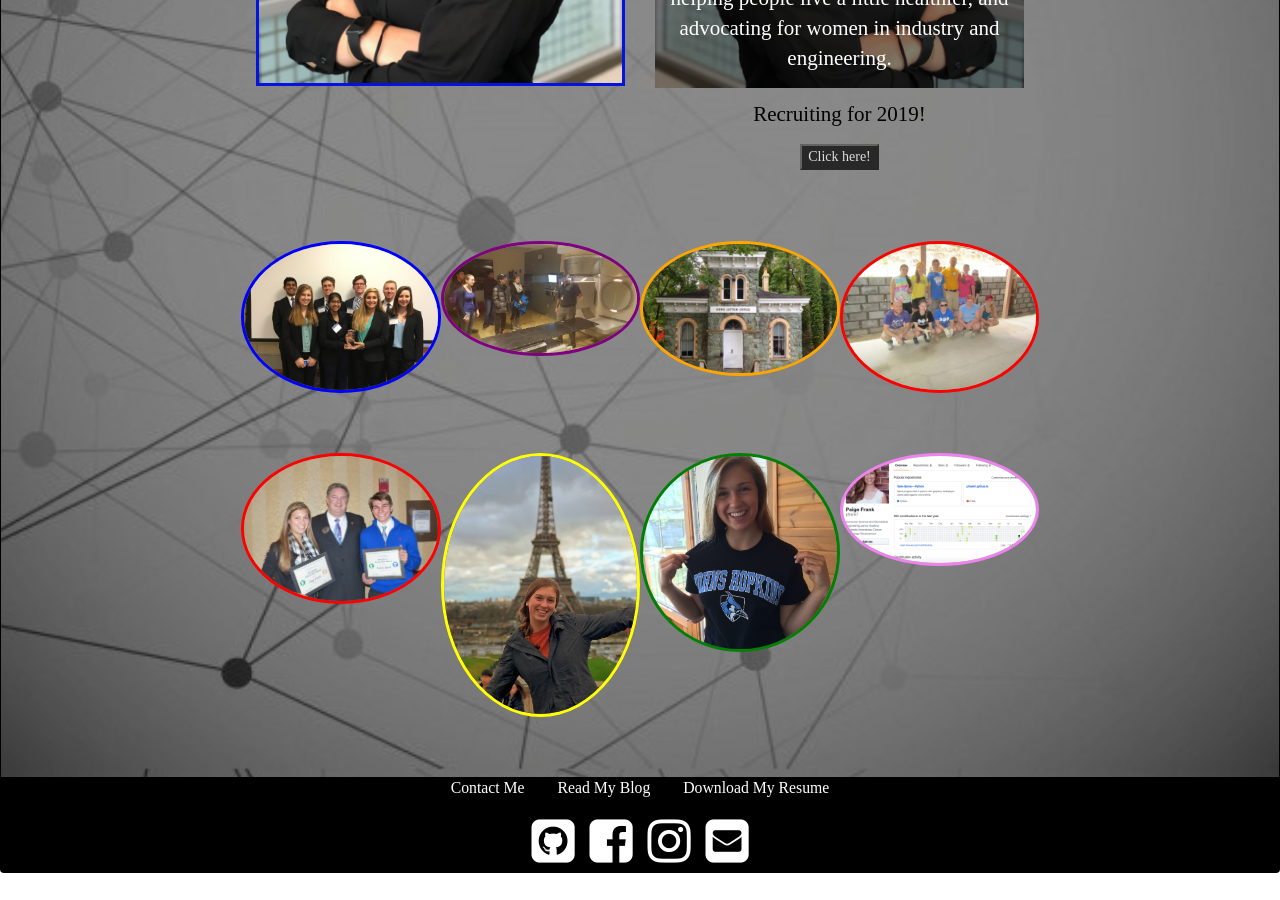
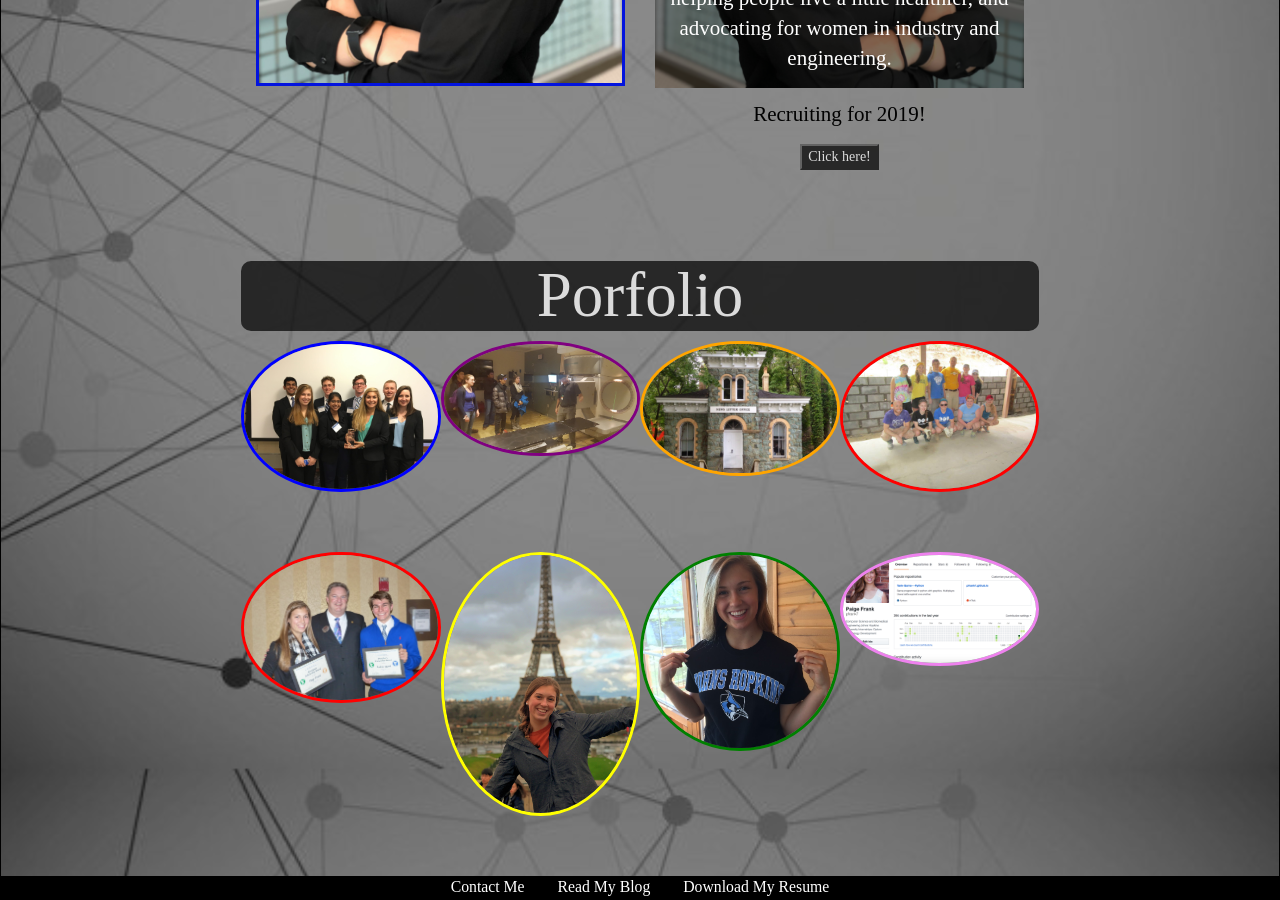
Before and after one commit to pfrank7/pfrank7.github.io, a Jekyll site: the page built from index.html, in a window 1280 px wide and 900 px high, scrolled down 1454 px. Built offline with Jekyll 4.4.1, drawn with Linux system fonts in a browser that asks for light colours; nearby versions of some CDN libraries; before the commit the page ends 2327 px from its top, so only the background shows below that.

Commit message:
Update index.html

```diff
--- a/index.html
+++ b/index.html
@@ -46,6 +46,9 @@ title: Paige Frank
 
 			<div class = "port">
 			<div class = "row text-center" id = "margin">
+				<div class = "header">
+					<h1 style = "color:white; background-color:black; border-radius:10px; opacity:.7;" > Porfolio </h1>
+				</div>
 				<div class = "col-sm-3">
 					<img style = "border-color: blue;" src="../photos/dteam.jpg" class="img-circle" alt="Plaquat Design Team">
 					<div class = "text-center text">
@@ -109,93 +112,7 @@ title: Paige Frank
 </div>
 
 
-<!-- Design Team Modal -->
-<div class = "modal" id = "DesignTeam" >
-	<div class = "container modal-content">
-		<span class="close">&times;</span>
-		<div class = "title-container">
-			<div class = "overlay text-center">
-				<h1 class = "title-text" style = "color:white;" > Plaqate </h1>
-			</div>
-			<img class = "title-image" src = "../photos/dteam.jpg">
-		</div>
-		<div class = "row">
-			<figure class = "col-sm-7">
-				<p style = "top:50%;"> January 2016 I joined a team of 7 other undergraduate students working to
-					design a <big class = "blue">safer coronary atherectomy device</big> for the treatment of <big class = "blue"> atheroslerosis </big>.
-					Our team worked with <big class = "blue"> Johns Hopkins doctors </big> and <big class = "blue"> Johns Hopkins Applied Physics Laboratory
-					engineers </big> to design the device with both <big class = "blue">medical and mechanical</big> concerns in mind. </p>
-			</figure>
-			<figure class = "col-sm-5">
-				<img class = "img-circle img-temp" src = "../photos/work.JPG">
-			</figure>
-		</div>
-		<div class = "row">
-			<figure class = "col-sm-5">
-				<img class = "img-circle img-temp" src = "../photos/heartclipart.png">
-			</figure>
-			<figure class = "col-sm-7">
-				<p style = "top:50%;"> Our team was awarded a <big class = "blue"> stage 1 Venture Well Grant </big> giving our team funding as well as the opportunity
-					to attend <big class = "blue"> specialized business plan and entrepreneurship workshops</big>. </p>
-			</figure>
-		</div>
-		<div class = "row">
-			<figure class = "col-sm-7">
-				<p style = "top:50%;"> Our team won second place in the <big class = "blue">Johns Hopkins Business Plan competition</big>
-					for our device <big class = "blue">Plaqate</big>. The device was designed to utilize a specific method of ablation
-					to remove <big class = "blue">arterial plaque </big>while not damaging arterial walls.  </p>
-			</figure>
-			<figure class = "col-sm-5">
-				<img class = "img-circle img-temp" src = "../photos/burr.jpg">
 
-			</figure>
-		</div>
-	</div>
-
-<!-- Education >
-
-<div class = "modal" id = "Education" >
-	<div class = "container modal-content">
-		<span class="close2">&times;</span>
-		<div class = "title-container">
-			<div class = "overlay text-center">
-				<h1 class = "title-text" style = "color:white;" > Plaqate </h1>
-			</div>
-			<img class = "title-image" src = "../photos/dteam.jpg">
-		</div>
-		<div class = "row">
-			<figure class = "col-sm-7">
-				<p style = "top:50%;"> January 2016 I joined a team of 7 other undergraduate students working to
-					design a <big class = "blue">safer coronary atherectomy device</big> for the treatment of <big class = "blue"> atheroslerosis </big>.
-					Our team worked with <big class = "blue"> Johns Hopkins doctors </big> and <big class = "blue"> Johns Hopkins Applied Physics Laboratory
-					engineers </big> to design the device with both <big class = "blue">medical and mechanical</big> concerns in mind. </p>
-			</figure>
-			<figure class = "col-sm-5">
-				<img class = "img-circle img-temp" src = "../photos/work.JPG">
-			</figure>
-		</div>
-		<div class = "row">
-			<figure class = "col-sm-5">
-				<img class = "img-circle img-temp" src = "../photos/heartclipart.png">
-			</figure>
-			<figure class = "col-sm-7">
-				<p style = "top:50%;"> Our team was awarded a <big class = "blue"> stage 1 Venture Well Grant </big> giving our team funding as well as the opportunity
-					to attend <big class = "blue"> specialized business plan and entrepreneurship workshops</big>. </p>
-			</figure>
-		</div>
-		<div class = "row">
-			<figure class = "col-sm-7">
-				<p style = "top:50%;"> Our team won second place in the <big class = "blue">Johns Hopkins Business Plan competition</big>
-					for our device <big class = "blue">Plaqate</big>. The device was designed to utilize a specific method of ablation
-					to remove <big class = "blue">arterial plaque </big>while not damaging arterial walls.  </p>
-			</figure>
-			<figure class = "col-sm-5">
-				<img class = "img-circle img-temp" src = "../photos/burr.jpg">
-
-			</figure>
-		</div>
-	</div>
-</div-->
 
 <!-- Next Modal -->
 <script>
```
Also changed, not shown: other parts of index.html (+1 -43 lines).
